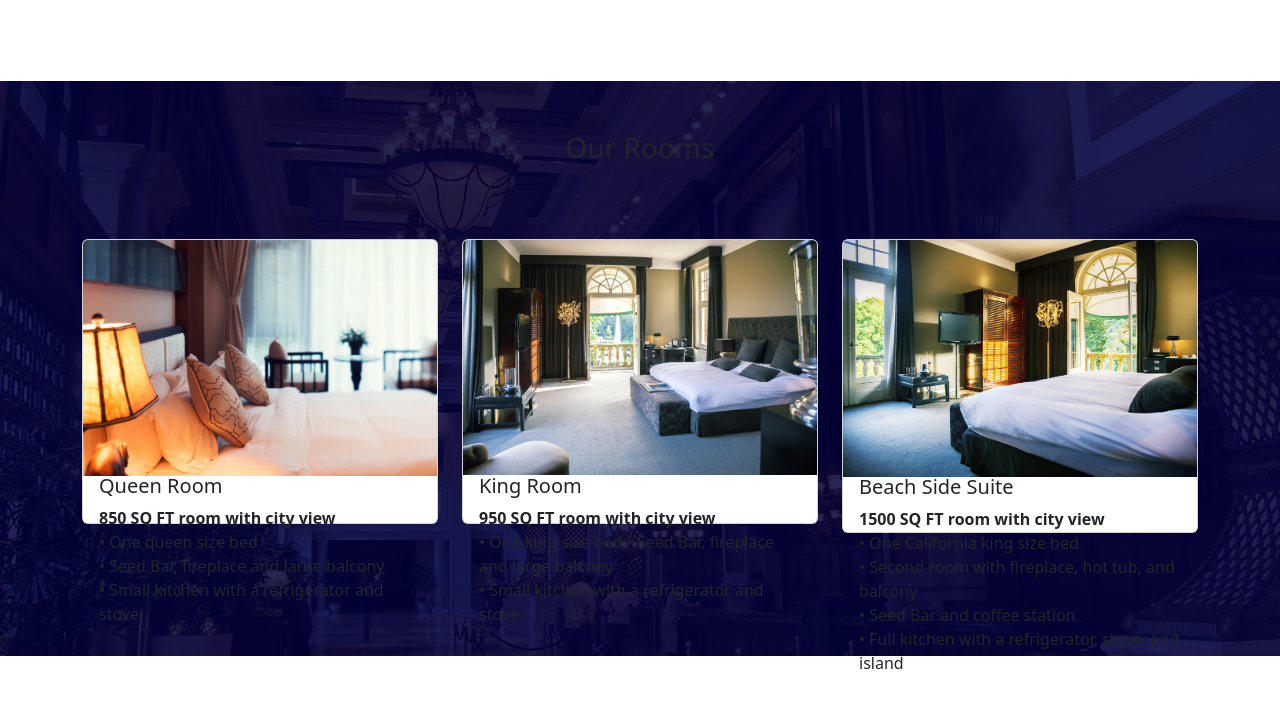
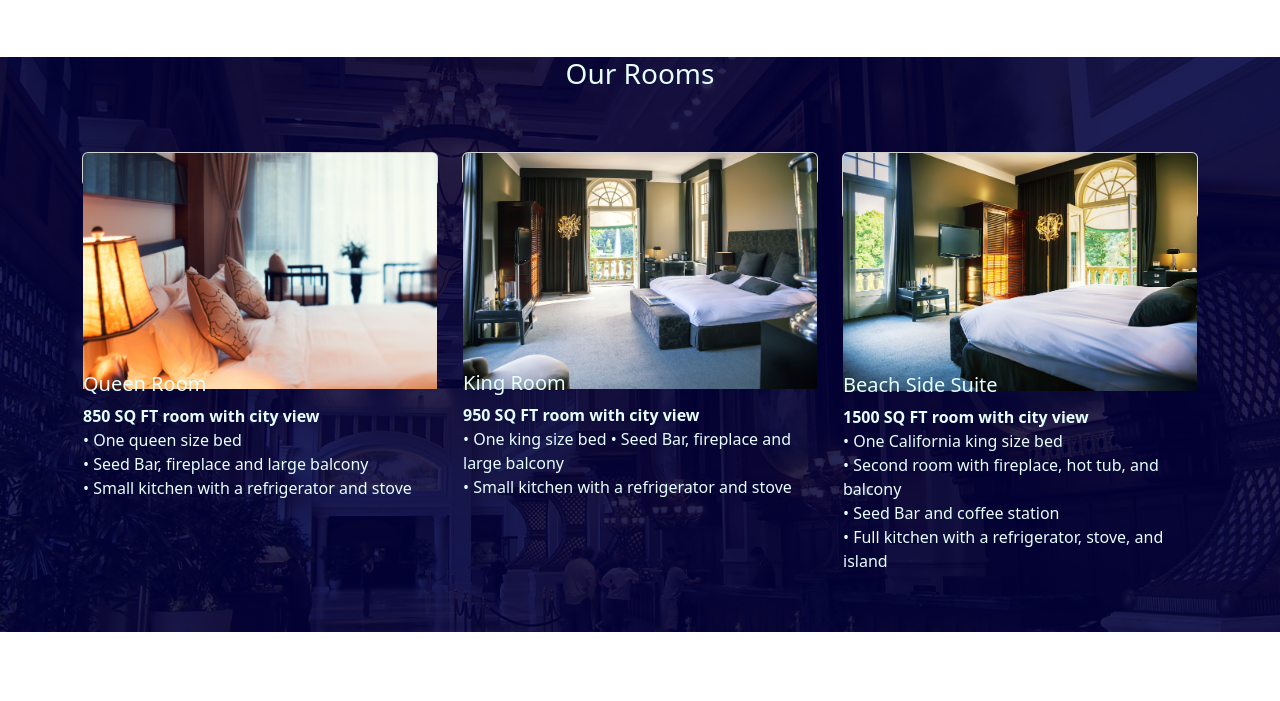
Before and after one commit to Raquelbateman/BryantAChallenge02, a plain HTML site: page index.html in a window 1280 px wide. Shown: the part 1266-1967 px from the top of the page. Drawn offline with nearby package versions, Linux system fonts and the light colour scheme.

Commit message:
Fixed broken code.

```diff
--- a/index.html
+++ b/index.html
@@ -110,13 +110,13 @@
   <div class="container-fluid">
     <div class="row">
       <div class="roomsbg">
-       <center><h3 class="amenitiesPaddingTB flexItGoodNCenter">Our Rooms</h3></center>
+       <center><h3 class="textColorWhite">Our Rooms</h3></center>
         <div class="container">
           <div class="row row-cols-1 row-cols-md-3">
             <div class="col">
               <div class="card">
                 <img src="images/room1.jpg" class="card-img-top" alt="...">
-                <div class="card-body">
+                <div class="card-body1">
                   <b><h5 class="card-title">Queen Room</h5></b>
                  <b><p class="card-text">850 SQ FT room with city view</p></b>
                   <p class="card-text">• One queen size bed <br>
@@ -130,7 +130,7 @@
             <div class="col">
               <div class="card">
                 <img src="images/room2.jpg" class="card-img-top" alt="...">
-                <div class="card-body">
+                <div class="card-body1">
                   <b><h5 class="card-title">King Room</h5></b>
                   <b><p class="card-text">950 SQ FT room with city view
                   </p></b>
@@ -144,7 +144,7 @@
             <div class="col">
               <div class="card">
                 <img src="images/room3.jpg" class="card-img-top" alt="...">
-                <div class="card-body">
+                <div class="card-body1">
                   <b><h5 class="card-title">Beach Side Suite </h5></b>
                   <b><p class="card-text">1500 SQ FT room with city view</p></b>
                   <p class="card-text">• One California king size bed<br>
--- a/stylessheet/styles.css
+++ b/stylessheet/styles.css
@@ -1,5 +1,8 @@
 .body{
   font-family:'Open Sans', sans-serif;
+}
+.flexItGoodNCenter{
+  color:#E5FEFF;
 }
 
 
@@ -26,6 +29,9 @@
   padding-left: 222px;
   padding-right: 220px;
   opacity:0.5;
+}
+.container{
+  color:#E5FEFF;
 }
 
 .header{
@@ -83,6 +89,7 @@ opacity: 0.08%;
   background-repeat: no-repeat;
   background-attachment: relative;
   height:575px;
+  color:#E5FEFF;
   /* width: cover; */
 }
 
@@ -90,18 +97,19 @@ opacity: 0.08%;
 
   .card{
     padding-top:-15%;
-    padding-bottom:20%;
+    padding-bottom:-55%;
     margin-top:15%
 
 
   }
 
 
-  .card-body{
+  .card-body1{
     margin-top:-5%;
-    margin-bottom:-95%;
+    margin-bottom:-100%;
     padding-bottom:-85%;
-    margin-bottom:-65%;
+
+    color:#E5FEFF;
 
   }
 
```
